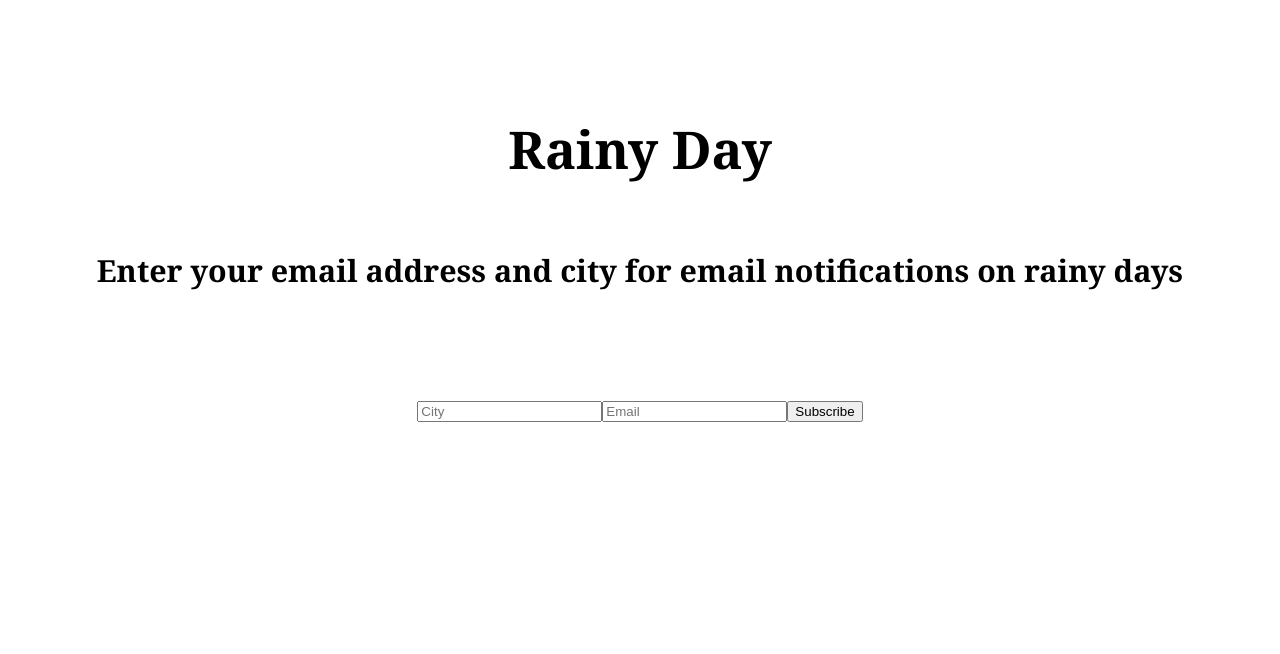
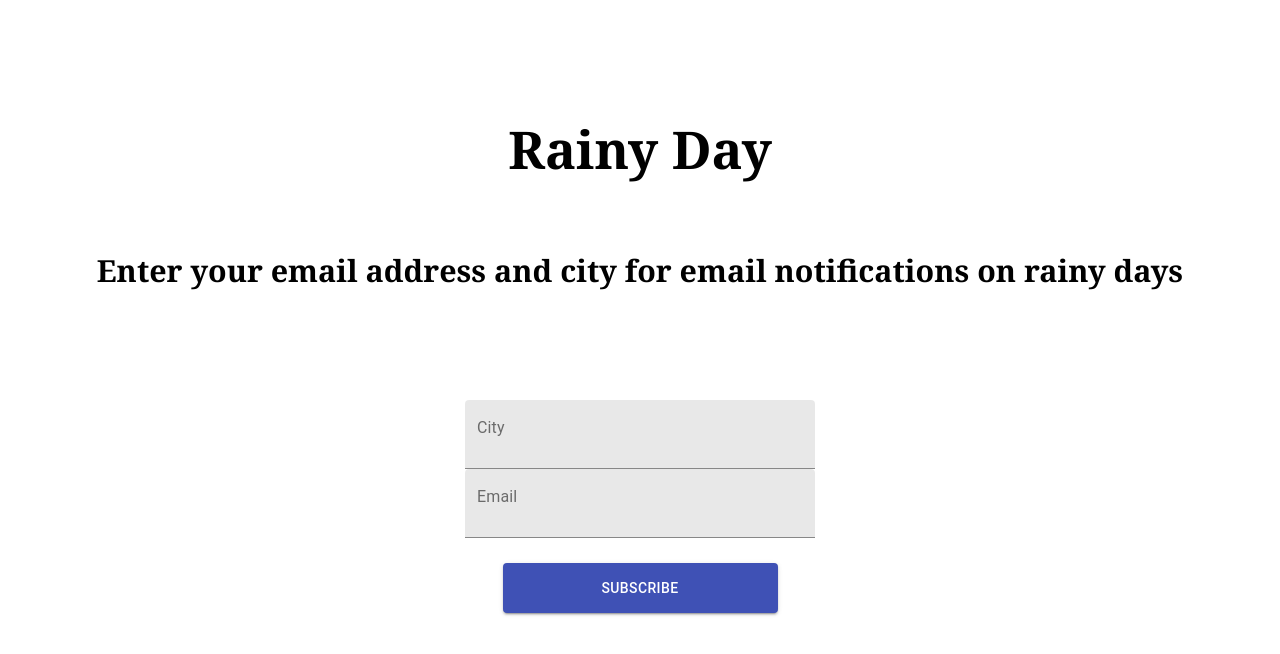
Before and after one commit to benlee38b/RainyDay-FE, a React (Create React App) app: page / in a window 1280 px wide. Shown: the top 654 px of the page. Built offline with nearby package versions, Linux system fonts and the light colour scheme.

Commit message:
added material ui input fields and subscribe button

```diff
--- a/package.json
+++ b/package.json
@@ -3,6 +3,7 @@
   "version": "0.1.0",
   "private": true,
   "dependencies": {
+    "@material-ui/core": "^4.11.0",
     "@testing-library/jest-dom": "^5.11.4",
     "@testing-library/react": "^11.1.0",
     "@testing-library/user-event": "^12.1.10",
--- a/src/App.css
+++ b/src/App.css
@@ -12,3 +12,22 @@
   font-size: calc(10px + 2vmin);
   color: black;
 }
+
+.detail-input-form {
+  display: flex;
+  flex-flow: column;
+  margin: auto;
+  width: fit-content;
+  align-items: center;
+}
+
+#city-input,
+#email-input {
+  width: 300px;
+  padding: 25px;
+}
+#subscribe-button {
+  height: 50px;
+  width: 275px;
+  margin: 25px 50px;
+}
--- a/src/components/DetailInputForm.jsx
+++ b/src/components/DetailInputForm.jsx
@@ -1,5 +1,8 @@
 import React, { Component } from 'react'
 import * as api from '../utils/api'
+import TextField from '@material-ui/core/TextField';
+import Button from '@material-ui/core/Button';
+
 
 export class DetailInputList extends Component {
   state = {
@@ -12,11 +15,13 @@ export class DetailInputList extends Component {
   render() {
     return (
       <form className="detail-input-form" onSubmit={this.handleSubmit}>
-        <input type='text' onChange={this.handleKeyUp} id="city-input" value={this.state.details.city} placeholder="City"></input>
-        <input type='email' onChange={this.handleKeyUp} id="email-input" value={this.state.details.email} placeholder="Email"></input>
-        <button type="submit" onClick={this.handleSubmit} className="addItemButton">
+
+         <TextField  label="City" variant="filled" onChange={this.handleKeyUp} id="city-input" value={this.state.details.city} placeholder="e.g. London"/>
+         <TextField  label="Email" variant="filled" onChange={this.handleKeyUp} id="email-input" value={this.state.details.email} placeholder="e.g. example@domain.com"/>
+         <Button variant="contained" color="primary" component="span" onClick={this.handleSubmit} id="subscribe-button">
           Subscribe
-        </button>
+        </Button>
+
 
       </form>
     )
```
Also changed, not shown: 1 other file (tests, documents, lock files or other folders).
